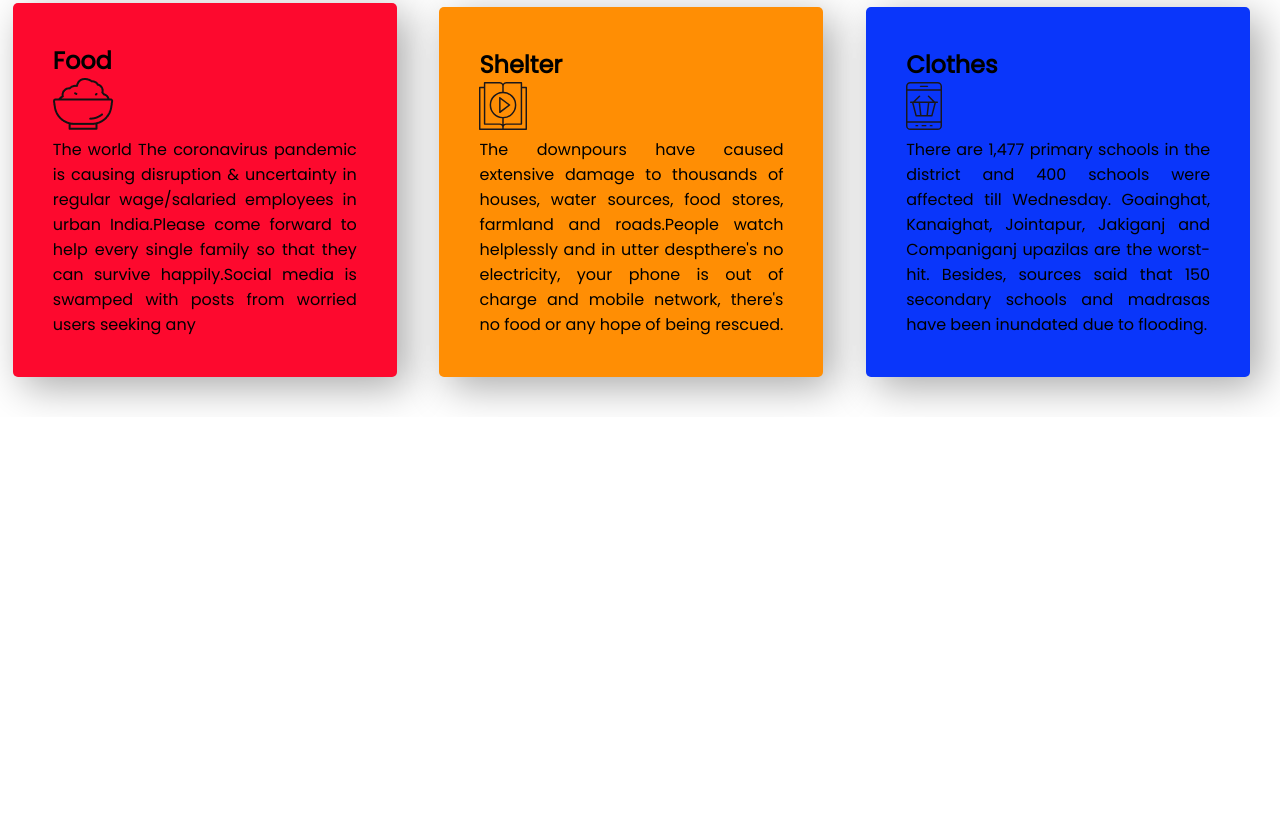
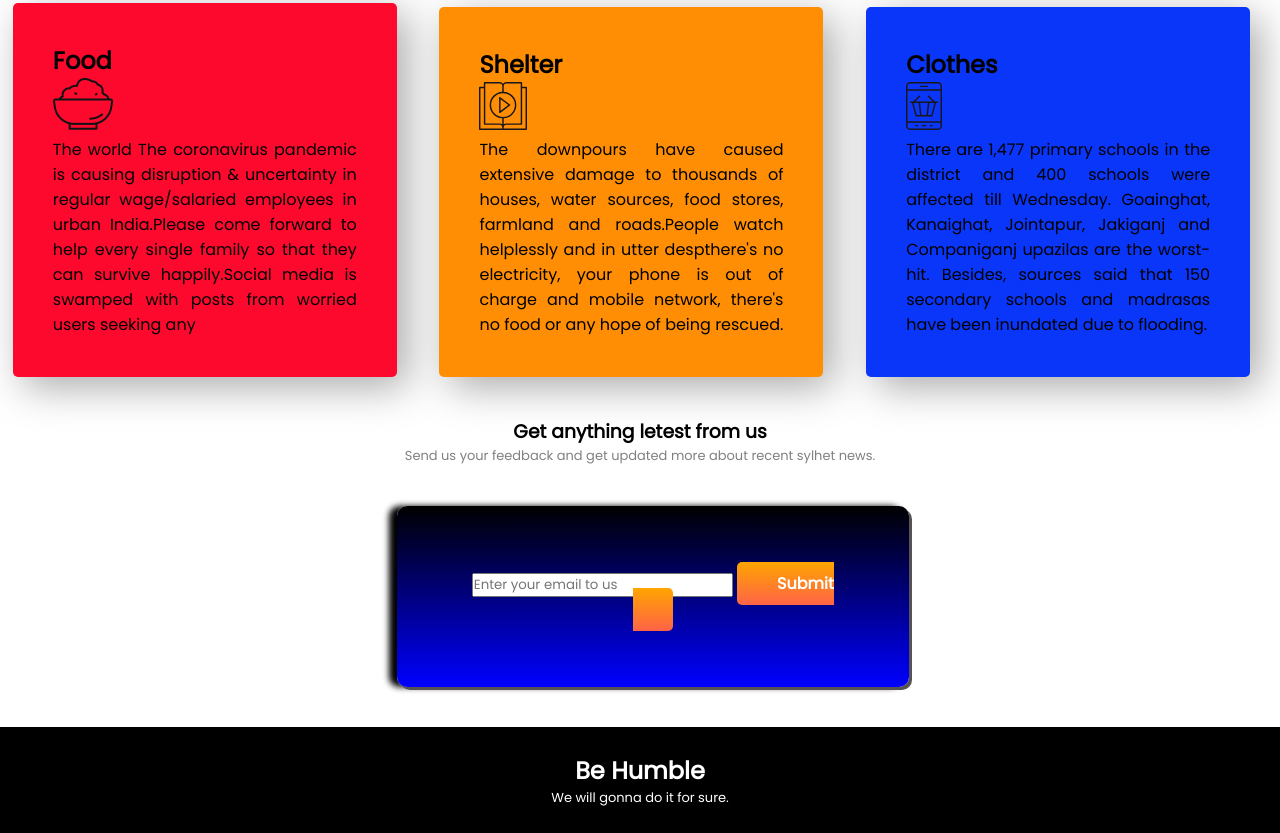
Before and after one commit to asifamanapon/assignment, a plain HTML site: page Index.html in a window 1280 px wide. Shown: the part 3220-4053 px from the top of the page. Before the commit the page ends 3637 px from the top, so only its background shows below. Drawn offline with Linux system fonts and the light colour scheme.

Commit message:
new edition

```diff
--- a/Index.html
+++ b/Index.html
@@ -132,6 +132,27 @@
         Kanaighat, Jointapur, Jakiganj and Companiganj upazilas are the worst-hit.
         Besides, sources said that 150 secondary schools and madrasas have been inundated due to flooding.</p>
 </div>
+<section class="bg01">
+    <div>
+        <div>
+            <h1>
+                Get anything letest from us
+            </h1>
+            <p id="last-era">
+                Send us your feedback and get updated more about recent sylhet news.
+            </p>
+
+        </div>
+        <div class="box-bottom">
+        <input type="text" name="email" placeholder="Enter your email to us">
+        <a class="button" target="_blank" href="aponasifaman@gmail.com">Submit</a>
+        </div>
+    </div>
+</section>
+<footer class="footer-on">
+    <h1 class="text-footer">Be Humble</h1>
+    <p class="text-footer-bottom">We will gonna do it for sure.</p>
+</footer>
 
 
 
--- a/style.css
+++ b/style.css
@@ -237,3 +237,38 @@ display: flex;
     padding: 40px;
     box-shadow: 10px 10px 40px darkgrey;
 }
+.bg01{
+    text-align: center;
+
+}
+.box-bottom {
+    font-size: medium;
+    width: 40%;
+    margin-top: 40px;
+    margin-left: 31%;
+    margin-right: 10%;
+    margin-bottom: 40px;
+    background-image: linear-gradient(black, blue);
+    border-radius: 10px;
+    padding: 65px;
+    box-shadow: 3px 3px rgb(87, 82, 83), -0.5em 0 .4em;
+}
+#last-era {
+    font-size: small;
+    color: grey;
+}
+.footer-on {
+    text-align: center;
+    color: white;
+    background-color: black;
+    padding: 2%;
+}
+.text-footer {
+    font-size: x-large;
+    margin-top: 0;
+}
+
+.text-footer-bottom{
+    font-size: small;
+    font-weight: 100;
+}
```
